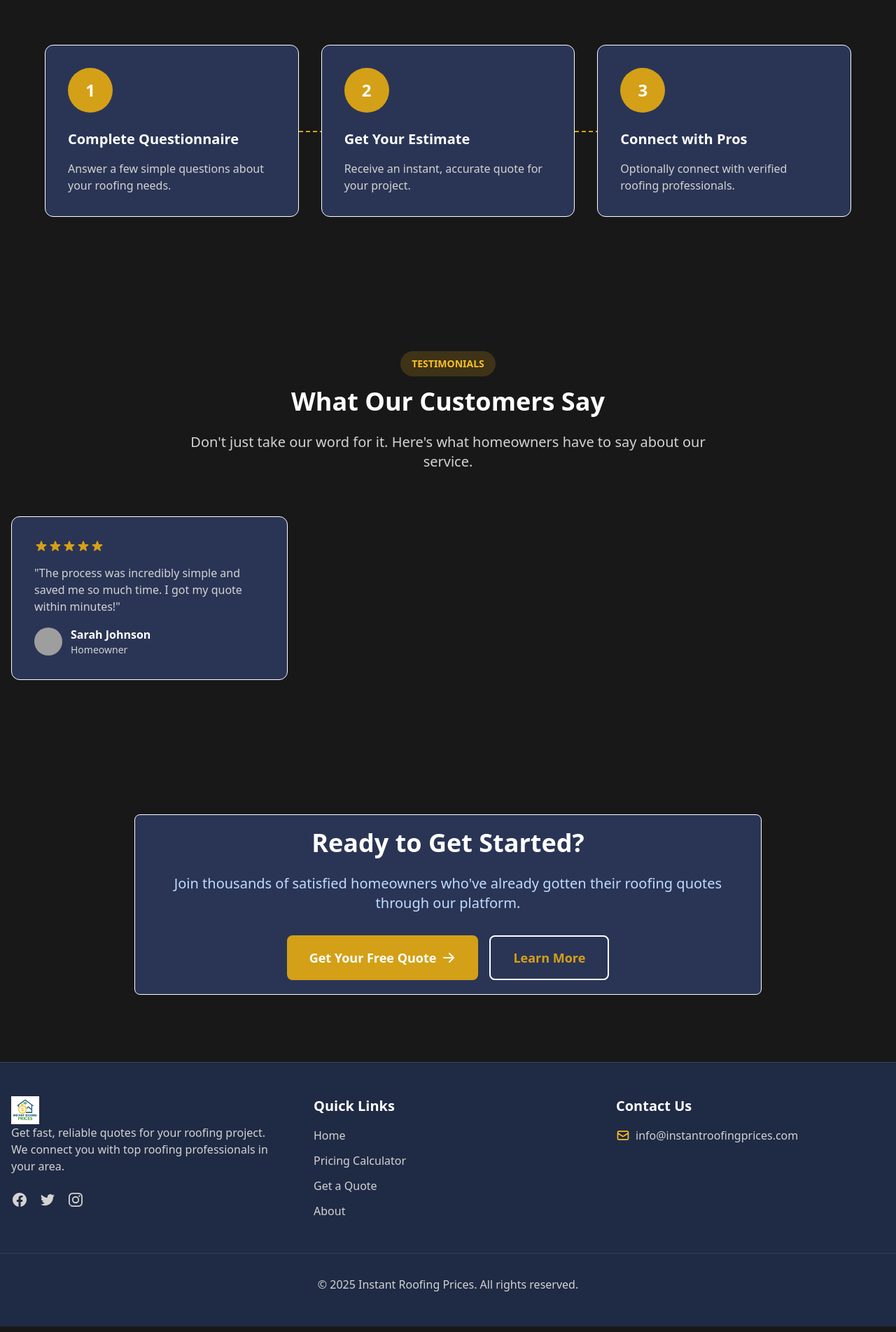
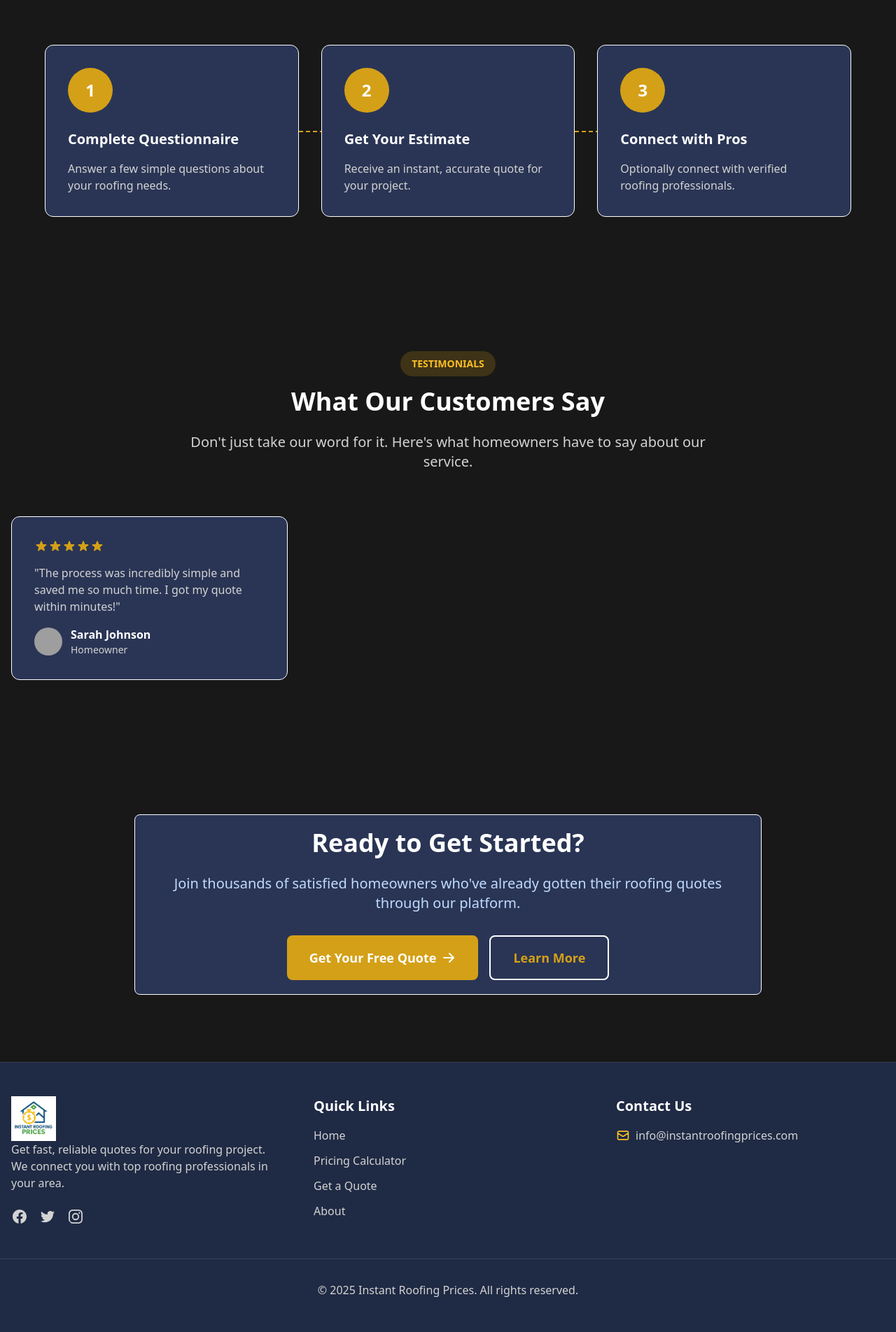
Before and after one commit to tim-amredev/roofing-lead-site, a Jekyll site: the page built from index.html, in a window 1280 px wide. Shown: the part 2181-4085 px from the top of the page at 70% size. Built offline with Jekyll 4.4.1, drawn with Linux system fonts in a browser that asks for light colours; grey boxes are pictures that could not be loaded.

Commit message:
Update footer.html

```diff
--- a/_includes/footer.html
+++ b/_includes/footer.html
@@ -2,7 +2,7 @@
   <div class="container mx-auto px-4">
     <div class="grid grid-cols-1 md:grid-cols-3 gap-12">
       <div>
-        <img src="/assets/images/irp-logo.svg" alt="Instant Roofing Prices" class="h-10" />
+        <img src="/assets/images/irp-logo.svg" alt="Instant Roofing Prices" class="h-16" />
         <p class="text-gray-300">Get fast, reliable quotes for your roofing project. We connect you with top roofing professionals in your area.</p>
         <div class="mt-6 flex space-x-4">
           <a href="#" class="text-gray-400 hover:text-yellow-400 transition-colors">
```
